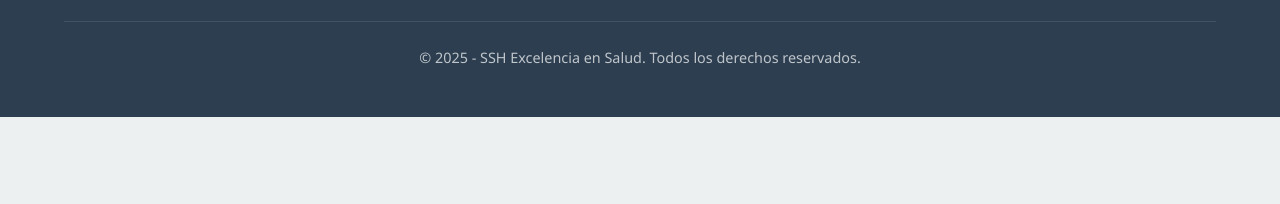
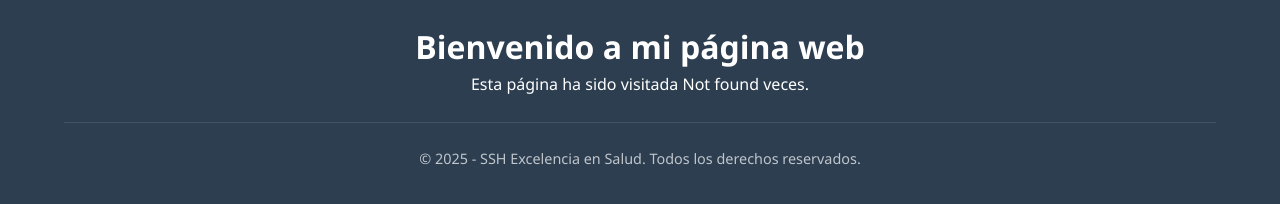
Before and after one commit to SSH-Excelencia/ssh-excelencia.github.io, a plain HTML site: page index.html in a window 1280 px wide. Shown: the part 4656-4860 px from the top of the page. Before the commit the page ends 4773 px from the top, so only its background shows below. Drawn offline with Linux system fonts and the light colour scheme; no server answers.

Commit message:
Update index.html

```diff
--- a/index.html
+++ b/index.html
@@ -668,6 +668,22 @@
                 <a href="#" class="social-icon">in</a>
                 <a href="#" class="social-icon">ig</a>
             </div>
+	<div>
+		<h1>Bienvenido a mi página web</h1>
+  <p>Esta página ha sido visitada <span id="contador">...</span> veces.</p>
+
+  <script>
+    fetch('contador.php')
+      .then(response => response.text())
+      .then(data => {
+        document.getElementById('contador').textContent = data;
+      })
+      .catch(error => console.error('Error al obtener el contador:', error));
+  </script>
+	</div>
+
+
+
             <div class="copyright">
                 <p>&copy; 2025 - SSH Excelencia en Salud. Todos los derechos reservados.</p>
             </div>
```
